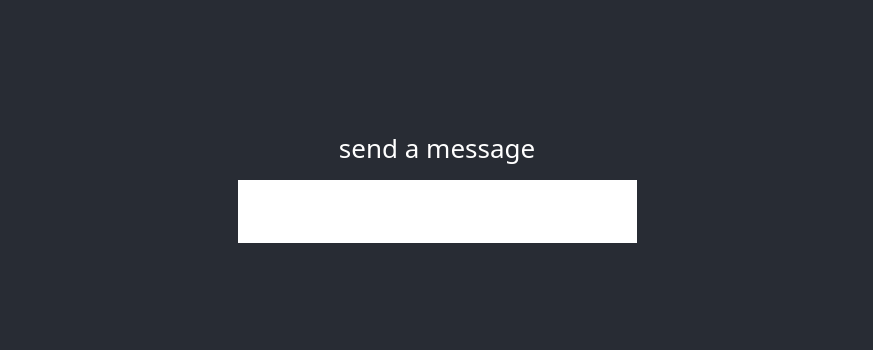
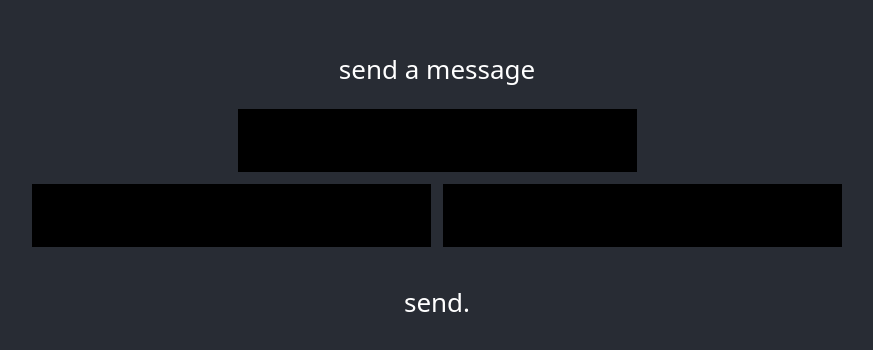
Before and after one commit to FlyN-Nick/SCRT, a React (Create React App) app in the folder scrt/: page / in a window 1280 px wide. Shown: the part 214-564 px from the top of the page, without its empty margins (203-1076 px from the left). Built offline with nearby package versions, Linux system fonts and the light colour scheme.

Commit message:
send box!

```diff
--- a/scrt/src/App.js
+++ b/scrt/src/App.js
@@ -27,8 +27,11 @@ function writeMessage(msg, msgID) {
 
 function App() {
     const [message, setMessage] = React.useState("");
+    const [priv, setPriv] = React.useState("");
+    const [pub, setPub] = React.useState("");
 
     let handleSubmit = (e) => {
+
 	e.preventDefault()
 	console.log(message)
 	setMessage("")
@@ -38,7 +41,7 @@ function App() {
     //writeMessage('Hello World', '1');
 
     return (
-	<div className="App">
+	<div className="bg-gray-900 App">
 	    <header className="App-header">
 		<div
 		    onClick = {() => {
@@ -48,14 +51,39 @@ function App() {
 		    send a message
 		</div>
 		<form onSubmit={handleSubmit} >
-		    <input className="p-3 mt-3"
+		    <input className="p-3 mt-5 bg-black"
 			onChange={(e) => {
 			    setMessage(e.target.value)
 			}}
 			value={message}
 		    >
 		    </input>
+
+		    <div className="flex flex-row space-x-3">
+			<input className="p-3 mt-3 bg-black"
+			    onChange={(e) => {
+				setPriv(e.target.value)
+			    }}
+			    value={priv}
+			>
+			</input>
+			<input className="p-3 mt-3 bg-black"
+			    onChange={(e) => {
+				setPub(e.target.value)
+			    }}
+			    value={pub}
+			>
+			</input>
+		    </div>
+
+
 		</form>
+
+		<div className="mt-9"
+		    onClick={handleSubmit}
+		>
+		    send.
+		</div>
 	    </header>
 	</div>
     );
```
